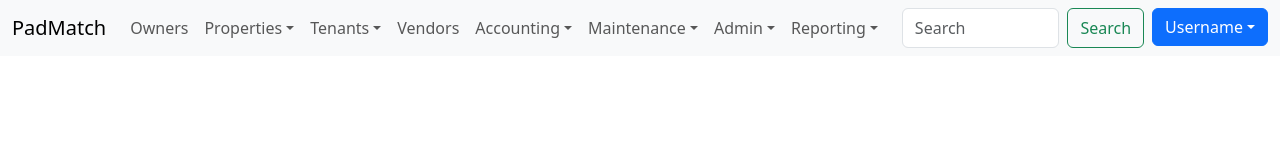
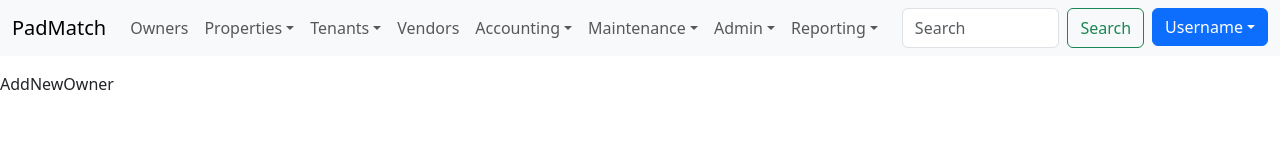
Before and after one commit to chandlerche/PadMatch-Frontend, a React (Create React App) app: page /addowner in a window 1280 px wide. Shown: the top 162 px of the page. Built offline with nearby package versions, Linux system fonts and the light colour scheme.

Commit message:
feat: create add new owner page and configure its path in app.js

```diff
--- a/src/App.js
+++ b/src/App.js
@@ -1,6 +1,7 @@
 import { BrowserRouter as Router, Route, Routes } from "react-router-dom";
 import NavigationBar from "./layout/nav-bar";
 import Owners from "./owners/Owners";
+import AddNewOwner from "./owners/AddNewOwner";
 
 
 function App() {
@@ -9,7 +10,8 @@ function App() {
       <NavigationBar/>
       <Router>
         <Routes>
-          <Route exact path="/" element={<Owners/>}/>
+          <Route exact path="/" element={<Owners/>} />
+          <Route exact path="/addowner" element={<AddNewOwner/>} />
         </Routes>
       </Router>
     </div>
--- a/src/owners/AddNewOwner.js
+++ b/src/owners/AddNewOwner.js
@@ -0,0 +1,7 @@
+import React from 'react'
+
+export default function AddNewOwner() {
+  return (
+    <div>AddNewOwner</div>
+  )
+}
```
